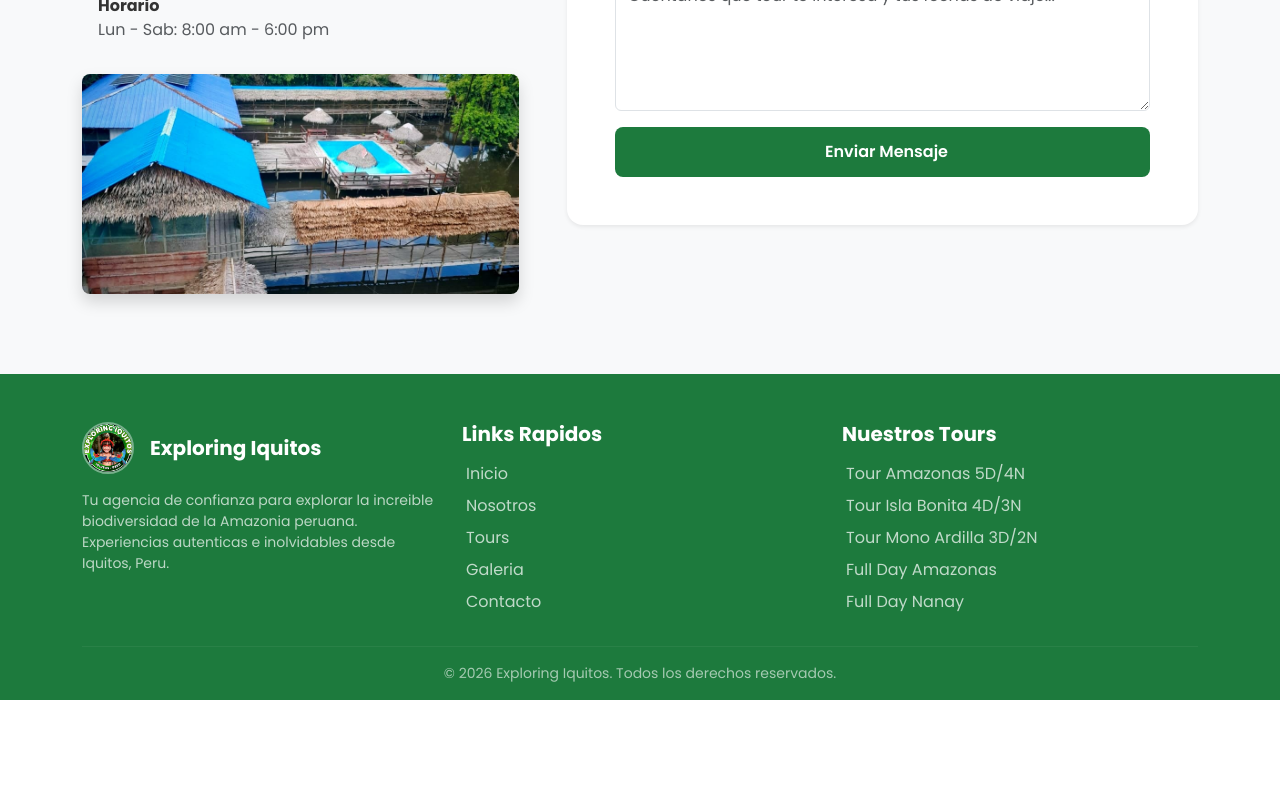
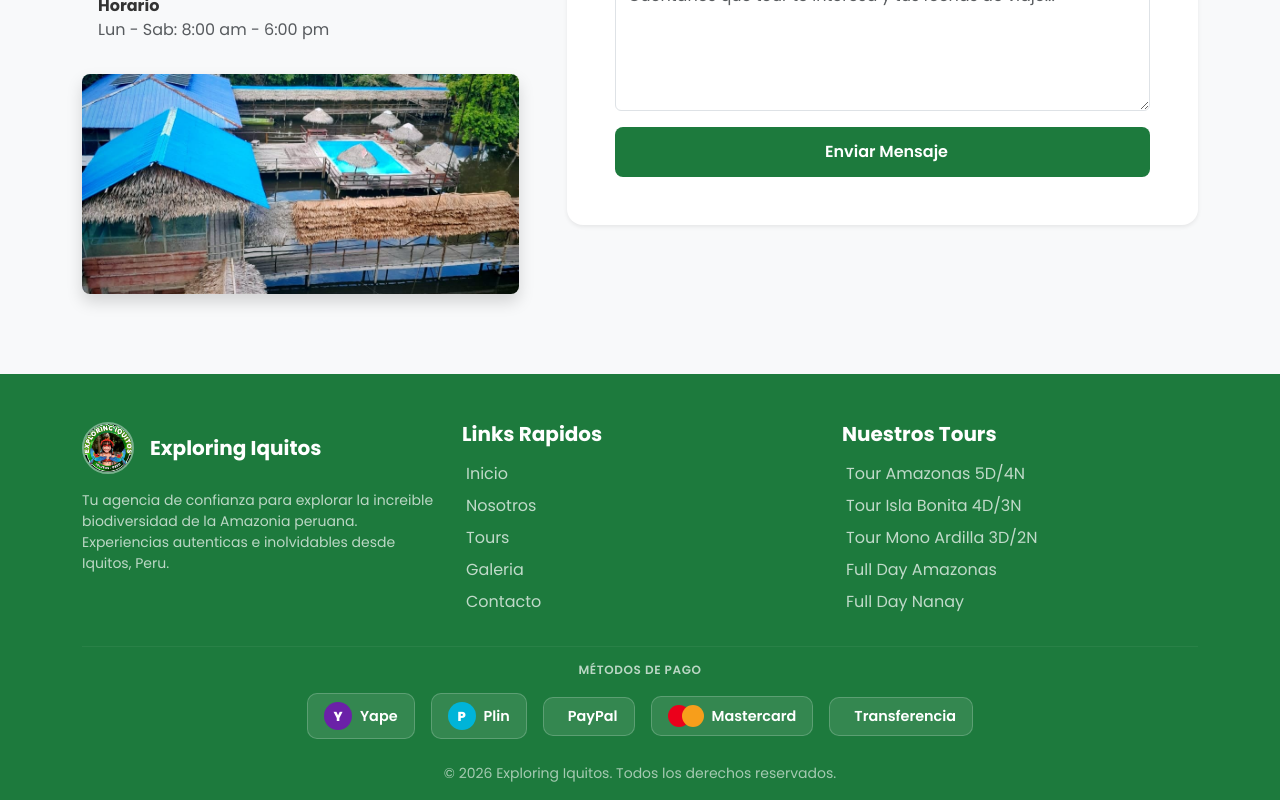
Before and after one commit to zSwanG47/exploring_iquitos, a React (Vite) app: page /tours in a window 1280 px wide. Shown: the part 5095-5895 px from the top of the page. Before the commit the page ends 5795 px from the top, so only its background shows below. Built offline with nearby package versions, Linux system fonts and the light colour scheme; no server answers; the database is empty; the HTML template or start-up script is replaced by a standard one.

Commit message:
Global nav guard for footer/navbar + payment methods in footer

```diff
--- a/src/App.jsx
+++ b/src/App.jsx
@@ -3,6 +3,7 @@ import { BrowserRouter, Routes, Route } from 'react-router-dom'
 import { PayPalScriptProvider } from '@paypal/react-paypal-js'
 import { LanguageProvider } from './context/LanguageContext'
 import { TourPricesProvider } from './context/TourPricesContext'
+import { NavigationGuardProvider } from './context/NavigationGuardContext'
 import Navbar from './components/Navbar'
 import Hero from './components/Hero'
 import About from './components/About'
@@ -41,6 +42,7 @@ function App() {
     <TourPricesProvider>
     <LanguageProvider>
       <BrowserRouter>
+      <NavigationGuardProvider>
       <Navbar />
       <Routes>
         <Route path="/" element={<HomePage />} />
@@ -54,6 +56,7 @@ function App() {
       </Routes>
       <Footer />
       <WhatsAppFloat />
+      </NavigationGuardProvider>
       </BrowserRouter>
     </LanguageProvider>
     </TourPricesProvider>
--- a/src/components/Footer.jsx
+++ b/src/components/Footer.jsx
@@ -1,5 +1,6 @@
-import { Link } from 'react-router-dom'
+import { useNavigate } from 'react-router-dom'
 import { useLang } from '../context/LanguageContext'
+import { useNavigationGuard } from '../context/NavigationGuardContext'
 
 const socialLinks = [
   { icon: 'bi-facebook',  href: '#', label: 'Facebook' },
@@ -29,6 +30,12 @@ export default function Footer() {
   const { t } = useLang()
   const tf = t.footer
   const nav = t.nav
+  const { safeNavigate } = useNavigationGuard()
+
+  const handleLink = (e, to) => {
+    e.preventDefault()
+    safeNavigate(to)
+  }
 
   return (
     <footer className="footer pt-5 pb-3">
@@ -75,10 +82,10 @@ export default function Footer() {
                 const labels = [nav.inicio, nav.nosotros, nav.tours, nav.galeria, nav.contacto]
                 return (
                   <li key={to} className="mb-2">
-                    <Link to={to}>
+                    <a href={to} onClick={(e) => handleLink(e, to)} style={{ textDecoration: 'none' }}>
                       <i className="bi bi-chevron-right me-1 small" />
                       {labels[idx]}
-                    </Link>
+                    </a>
                   </li>
                 )
               })}
@@ -91,17 +98,53 @@ export default function Footer() {
             <ul className="list-unstyled mb-0">
               {tourLinks.map(({ label, id }) => (
                 <li key={id} className="mb-2">
-                  <Link to={`/tour/${id}`} style={{ textDecoration: 'none' }}>
+                  <a href={`/tour/${id}`} onClick={(e) => handleLink(e, `/tour/${id}`)} style={{ textDecoration: 'none' }}>
                     <i className="bi bi-chevron-right me-1 small" />
                     {label}
-                  </Link>
+                  </a>
                 </li>
               ))}
             </ul>
           </div>
         </div>
 
+        {/* ── Métodos de pago ── */}
         <hr style={{ borderColor: 'rgba(255,255,255,0.2)' }} />
+        <div className="mb-4">
+          <h6 className="text-center mb-3 fw-semibold" style={{ color: 'rgba(255,255,255,0.7)', letterSpacing: '0.05em', textTransform: 'uppercase', fontSize: '0.75rem' }}>
+            {tf.paymentMethods}
+          </h6>
+          <div className="d-flex flex-wrap justify-content-center align-items-center gap-3">
+            {/* Yape */}
+            <div className="payment-badge" style={{ background: 'rgba(255,255,255,0.1)', border: '1px solid rgba(255,255,255,0.2)', borderRadius: '10px', padding: '8px 16px', display: 'flex', alignItems: 'center', gap: '8px' }}>
+              <span style={{ width: 28, height: 28, borderRadius: '50%', background: '#6B21A8', display: 'flex', alignItems: 'center', justifyContent: 'center', fontSize: '13px', fontWeight: 800, color: '#fff' }}>Y</span>
+              <span style={{ color: '#fff', fontWeight: 600, fontSize: '0.9rem' }}>Yape</span>
+            </div>
+            {/* Plin */}
+            <div className="payment-badge" style={{ background: 'rgba(255,255,255,0.1)', border: '1px solid rgba(255,255,255,0.2)', borderRadius: '10px', padding: '8px 16px', display: 'flex', alignItems: 'center', gap: '8px' }}>
+              <span style={{ width: 28, height: 28, borderRadius: '50%', background: '#00B4D8', display: 'flex', alignItems: 'center', justifyContent: 'center', fontSize: '13px', fontWeight: 800, color: '#fff' }}>P</span>
+              <span style={{ color: '#fff', fontWeight: 600, fontSize: '0.9rem' }}>Plin</span>
+            </div>
+            {/* PayPal */}
+            <div className="payment-badge" style={{ background: 'rgba(255,255,255,0.1)', border: '1px solid rgba(255,255,255,0.2)', borderRadius: '10px', padding: '8px 16px', display: 'flex', alignItems: 'center', gap: '8px' }}>
+              <i className="bi bi-paypal" style={{ color: '#009CDE', fontSize: '1.3rem' }} />
+              <span style={{ color: '#fff', fontWeight: 600, fontSize: '0.9rem' }}>PayPal</span>
+            </div>
+            {/* Mastercard */}
+            <div className="payment-badge" style={{ background: 'rgba(255,255,255,0.1)', border: '1px solid rgba(255,255,255,0.2)', borderRadius: '10px', padding: '8px 16px', display: 'flex', alignItems: 'center', gap: '8px' }}>
+              <span style={{ display: 'flex', alignItems: 'center' }}>
+                <span style={{ width: 22, height: 22, borderRadius: '50%', background: '#EB001B', display: 'inline-block', marginRight: '-8px' }} />
+                <span style={{ width: 22, height: 22, borderRadius: '50%', background: '#F79E1B', display: 'inline-block' }} />
+              </span>
+              <span style={{ color: '#fff', fontWeight: 600, fontSize: '0.9rem' }}>Mastercard</span>
+            </div>
+            {/* Transferencia */}
+            <div className="payment-badge" style={{ background: 'rgba(255,255,255,0.1)', border: '1px solid rgba(255,255,255,0.2)', borderRadius: '10px', padding: '8px 16px', display: 'flex', alignItems: 'center', gap: '8px' }}>
+              <i className="bi bi-bank" style={{ color: '#56e39f', fontSize: '1.2rem' }} />
+              <span style={{ color: '#fff', fontWeight: 600, fontSize: '0.9rem' }}>Transferencia</span>
+            </div>
+          </div>
+        </div>
 
         <div className="text-center small" style={{ color: 'rgba(255,255,255,0.6)' }}>
           <p className="mb-0">
--- a/src/components/Navbar.jsx
+++ b/src/components/Navbar.jsx
@@ -1,6 +1,7 @@
 import { useState, useEffect } from 'react'
 import { useNavigate } from 'react-router-dom'
 import { useLang } from '../context/LanguageContext'
+import { useNavigationGuard } from '../context/NavigationGuardContext'
 
 const LANGUAGES = [
   { code: 'es', label: 'Español', flag: '/images/espana.png' },
@@ -99,6 +100,7 @@ export default function Navbar() {
   const [offcanvasOpen, setOffcanvasOpen] = useState(false)
   const navigate = useNavigate()
   const { t } = useLang()
+  const { safeNavigate } = useNavigationGuard()
 
   useEffect(() => {
     const onScroll = () => setScrolled(window.scrollY > 60)
@@ -109,7 +111,7 @@ export default function Navbar() {
   const handleNavClick = (e, to) => {
     e.preventDefault()
     setOffcanvasOpen(false)
-    navigate(to)
+    safeNavigate(to)
   }
 
   const links = [
--- /dev/null
+++ b/src/context/NavigationGuardContext.jsx
@@ -0,0 +1,75 @@
+import { createContext, useContext, useState, useCallback } from 'react'
+import { useNavigate } from 'react-router-dom'
+import { useLang } from './LanguageContext'
+
+const NavigationGuardContext = createContext()
+
+export function NavigationGuardProvider({ children }) {
+  const navigate = useNavigate()
+  const { t } = useLang()
+  const [dirty, setDirty] = useState(false)
+  const [showConfirm, setShowConfirm] = useState(false)
+  const [pendingDest, setPendingDest] = useState(null)
+
+  const safeNavigate = useCallback((dest) => {
+    if (dirty) {
+      setPendingDest(dest)
+      setShowConfirm(true)
+    } else {
+      navigate(dest)
+    }
+  }, [dirty, navigate])
+
+  const confirmLeave = useCallback(() => {
+    setShowConfirm(false)
+    setDirty(false)
+    navigate(pendingDest)
+  }, [pendingDest, navigate])
+
+  const cancelLeave = useCallback(() => {
+    setShowConfirm(false)
+    setPendingDest(null)
+  }, [])
+
+  const tr = t.reservar
+
+  return (
+    <NavigationGuardContext.Provider value={{ dirty, setDirty, safeNavigate }}>
+      {children}
+
+      {showConfirm && (
+        <>
+          <div
+            className="modal-backdrop fade show"
+            style={{ zIndex: 1040 }}
+            onClick={cancelLeave}
+          />
+          <div className="modal fade show d-block" style={{ zIndex: 1050 }} role="dialog">
+            <div className="modal-dialog modal-dialog-centered">
+              <div className="modal-content border-0 shadow">
+                <div className="modal-header border-0 pb-0">
+                  <h5 className="modal-title fw-bold">
+                    <i className="bi bi-exclamation-triangle-fill text-warning me-2" />
+                    {tr.confirmTitle}
+                  </h5>
+                </div>
+                <div className="modal-body text-muted">{tr.confirmBody}</div>
+                <div className="modal-footer border-0 pt-0 gap-2">
+                  <button className="btn btn-success fw-semibold" onClick={cancelLeave}>
+                    <i className="bi bi-pencil-fill me-2" />
+                    {tr.confirmCancel}
+                  </button>
+                  <button className="btn btn-outline-danger" onClick={confirmLeave}>
+                    {tr.confirmYes}
+                  </button>
+                </div>
+              </div>
+            </div>
+          </div>
+        </>
+      )}
+    </NavigationGuardContext.Provider>
+  )
+}
+
+export const useNavigationGuard = () => useContext(NavigationGuardContext)
--- a/src/i18n/translations.js
+++ b/src/i18n/translations.js
@@ -64,6 +64,7 @@ export const translations = {
       quickLinks: 'Links Rapidos',
       ourTours: 'Nuestros Tours',
       rights: 'Todos los derechos reservados.',
+      paymentMethods: 'Métodos de pago',
     },
     tourDetail: {
       back: 'Volver',
@@ -188,6 +189,7 @@ export const translations = {
       quickLinks: 'Quick Links',
       ourTours: 'Our Tours',
       rights: 'All rights reserved.',
+      paymentMethods: 'Payment Methods',
     },
     tourDetail: {
       back: 'Back',
```
Also changed, not shown: src/pages/Reservar.jsx (+3 -63 lines).
